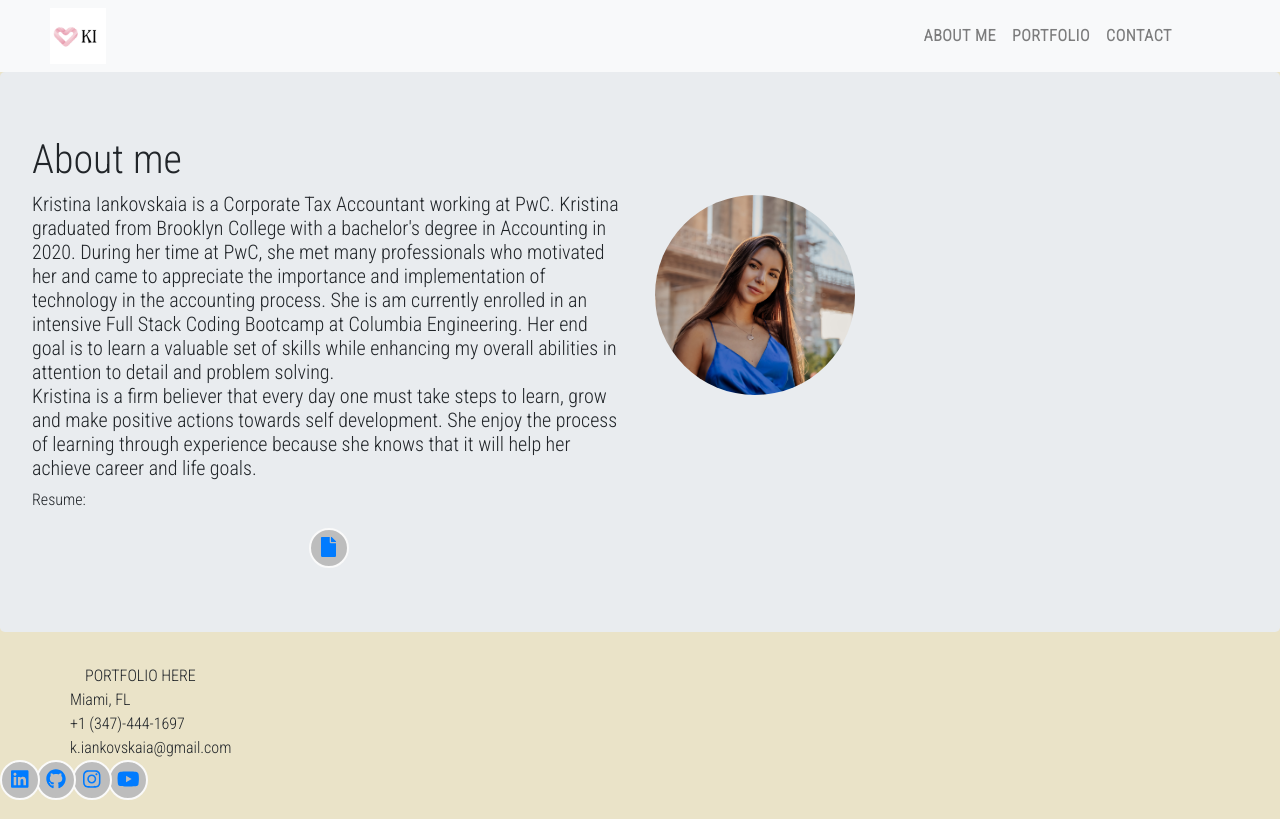
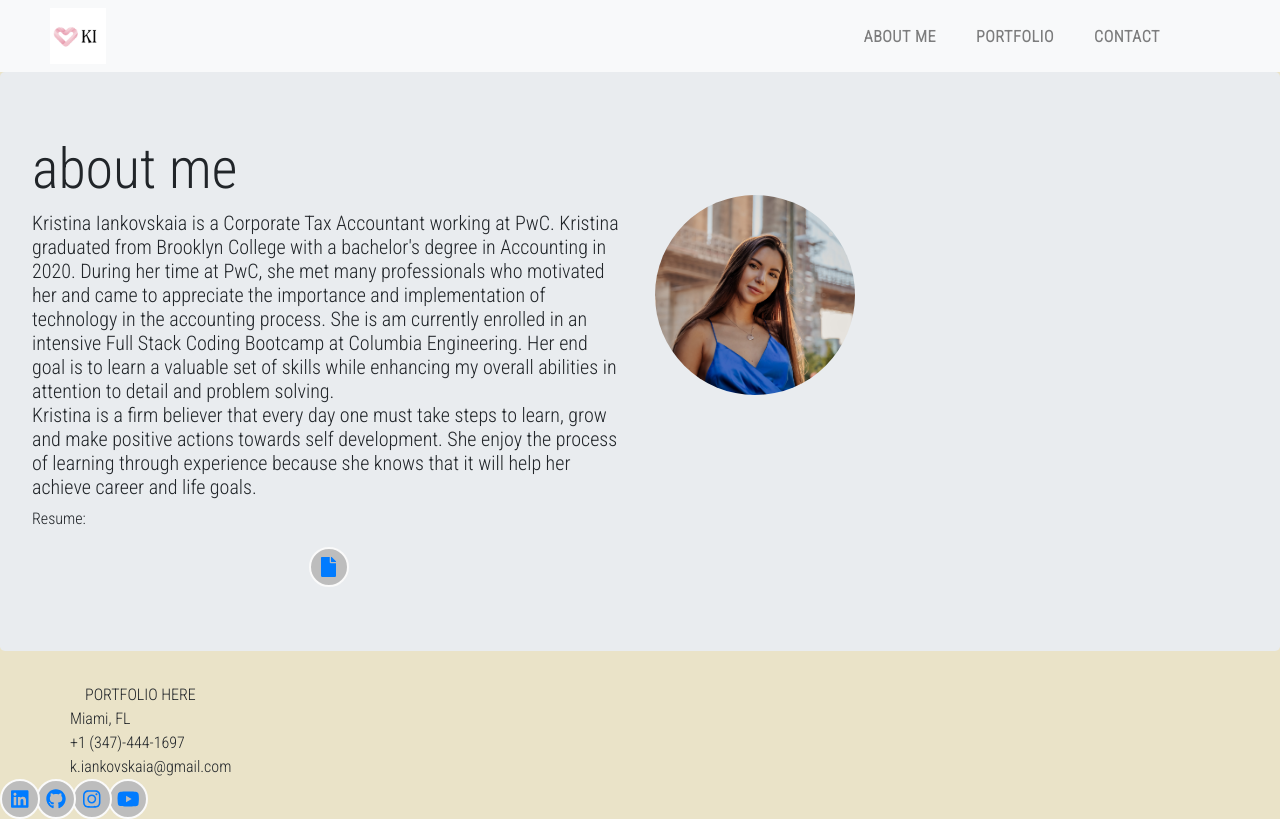
Before and after one commit to kiankovskaia/myportfolio, a React (Create React App) app: page / in a window 1280 px wide. Built offline with nearby package versions, Linux system fonts and the light colour scheme.

Commit message:
working on style navbar

```diff
--- a/public/index.html
+++ b/public/index.html
@@ -13,12 +13,14 @@
 
     <link rel="manifest" href="%PUBLIC_URL%/manifest.json" />
      <link rel="stylesheet" href="https://stackpath.bootstrapcdn.com/font-awesome/4.7.0/css/font-awesome.min.css">
-
+     <link rel="stylesheet" href="https://maxcdn.bootstrapcdn.com/bootstrap/4.0.0/css/bootstrap.min.css" integrity="sha384-Gn5384xqQ1aoWXA+058RXPxPg6fy4IWvTNh0E263XmFcJlSAwiGgFAW/dAiS6JXm" crossorigin="anonymous">
     <title>Kristina Iankovskaia</title>
   </head>
   <body>
 
     <div id="root"></div>
-
+    <script src="https://code.jquery.com/jquery-3.2.1.slim.min.js" integrity="sha384-KJ3o2DKtIkvYIK3UENzmM7KCkRr/rE9/Qpg6aAZGJwFDMVNA/GpGFF93hXpG5KkN" crossorigin="anonymous"></script>
+    <script src="https://cdnjs.cloudflare.com/ajax/libs/popper.js/1.12.9/umd/popper.min.js" integrity="sha384-ApNbgh9B+Y1QKtv3Rn7W3mgPxhU9K/ScQsAP7hUibX39j7fakFPskvXusvfa0b4Q" crossorigin="anonymous"></script>
+    <script src="https://maxcdn.bootstrapcdn.com/bootstrap/4.0.0/js/bootstrap.min.js" integrity="sha384-JZR6Spejh4U02d8jOt6vLEHfe/JQGiRRSQQxSfFWpi1MquVdAyjUar5+76PVCmYl" crossorigin="anonymous"></script>
   </body>
 </html>
--- a/src/App.css
+++ b/src/App.css
@@ -4,6 +4,12 @@
 body {
   font-family: 'Roboto Condensed', sans-serif !important;
   background-color: #eae3c8 !important;
+}
+
+:root {
+  --primary-blue: #a1cae2;
+  --primary-dark: rgba(255,255,255,0)
+
 }
 
 /* logo */
@@ -28,7 +34,18 @@ nav ul li {
   padding: 0 !important;
 }
 
+.navbar-nav > li > a {
+  margin-right: 0.75rem;
+  margin-left: 0.75rem;
+  border-top: 0.1875rem solid var(--primary-dark);
+
+}
+
 .mywrapper {
  padding-left: 50px !important;
  padding-right: 100px !important;
 }
+
+.navbar-nav > li > a:hover, .navbar-nav > li > a:focus {
+  border-top: 0.1875rem solid var(--primary-blue);
+}
--- a/src/components/Contact.js
+++ b/src/components/Contact.js
@@ -11,6 +11,7 @@ const Contact = () => {
           <Row>Miami, FL</Row>
           <Row>+1 (347)-444-1697</Row>
           <Row>k.iankovskaia@gmail.com</Row>
+
         </Container>
 
     </>
--- a/src/components/Header.js
+++ b/src/components/Header.js
@@ -12,12 +12,10 @@ import Myphoto from "../assets/img/kristina.jpg";
 
 const Header = () => {
   return (
-    <>
-      <Jumbotron >
-
-          <Row>
+    <div className="jumbotron">
+          <Row >
             <Col id="aboutme">
-              <h1>About me</h1>
+              <h1 className="display-4">about me</h1>
               <h5>
                   Kristina Iankovskaia is a Corporate Tax Accountant working at PwC. Kristina graduated from Brooklyn College with a bachelor's degree in Accounting in 2020. During her time at PwC, she met many professionals who motivated her and came to appreciate the importance and implementation of technology in the accounting process. She is am currently enrolled in an intensive Full Stack Coding Bootcamp at Columbia Engineering. Her end goal is to learn a valuable set of skills while enhancing my overall abilities in attention to detail and problem solving.
                   <br>
@@ -49,9 +47,7 @@ const Header = () => {
               />
             </Col>
           </Row>
-
-      </Jumbotron>
-    </>
+    </div>
   );
 };
 
--- a/src/components/Icons.js
+++ b/src/components/Icons.js
@@ -7,9 +7,6 @@ import {
   faInstagram,
   faLinkedin,
   faYoutube,
-  FaMapMarkerAlt,
-  FaPhone,
-  FaEnvelope,
 } from "@fortawesome/free-brands-svg-icons";
 
 
--- a/src/components/Navbar.js
+++ b/src/components/Navbar.js
@@ -1,13 +1,15 @@
-import React from 'react';
+import React from "react";
 import logo from "../logo.png"
 import "bootstrap/dist/css/bootstrap.min.css";
+import { FontAwesomeIcon } from "@fortawesome/react-fontawesome";
+import { faBars } from "@fortawesome/free-solid-svg-icons"
 
 const Navbar = () => {
     return (
         <nav className="navbar navbar-expand-lg navbar-light bg-light mywrapper">
-        <a className="navbar-brand" href="#"><img className="logo" src={logo} alt="logo"/></a>
+        <a className="navbar-brand active " href="#"><img className="logo" src={logo} alt="logo"/></a>
         <button className="navbar-toggler" type="button" data-toggle="collapse" data-target="#navbarSupportedContent" aria-controls="navbarSupportedContent" aria-expanded="false" aria-label="Toggle navigation">
-          <span className="navbar-toggler-icon"></span>
+        <FontAwesomeIcon icon={faBars}/>
         </button>
         <div className="collapse navbar-collapse" id="navbarSupportedContent">
           <ul className="navbar-nav ml-auto">
--- a/src/components/Portfolio.js
+++ b/src/components/Portfolio.js
@@ -1,4 +1,4 @@
-import React from 'react'
+import React from "react"
 import { Container, Row, Col } from "react-bootstrap";
 import { FontAwesomeIcon } from "@fortawesome/react-fontawesome";
 
```
Also changed, not shown: src/logo.svg (deleted).
